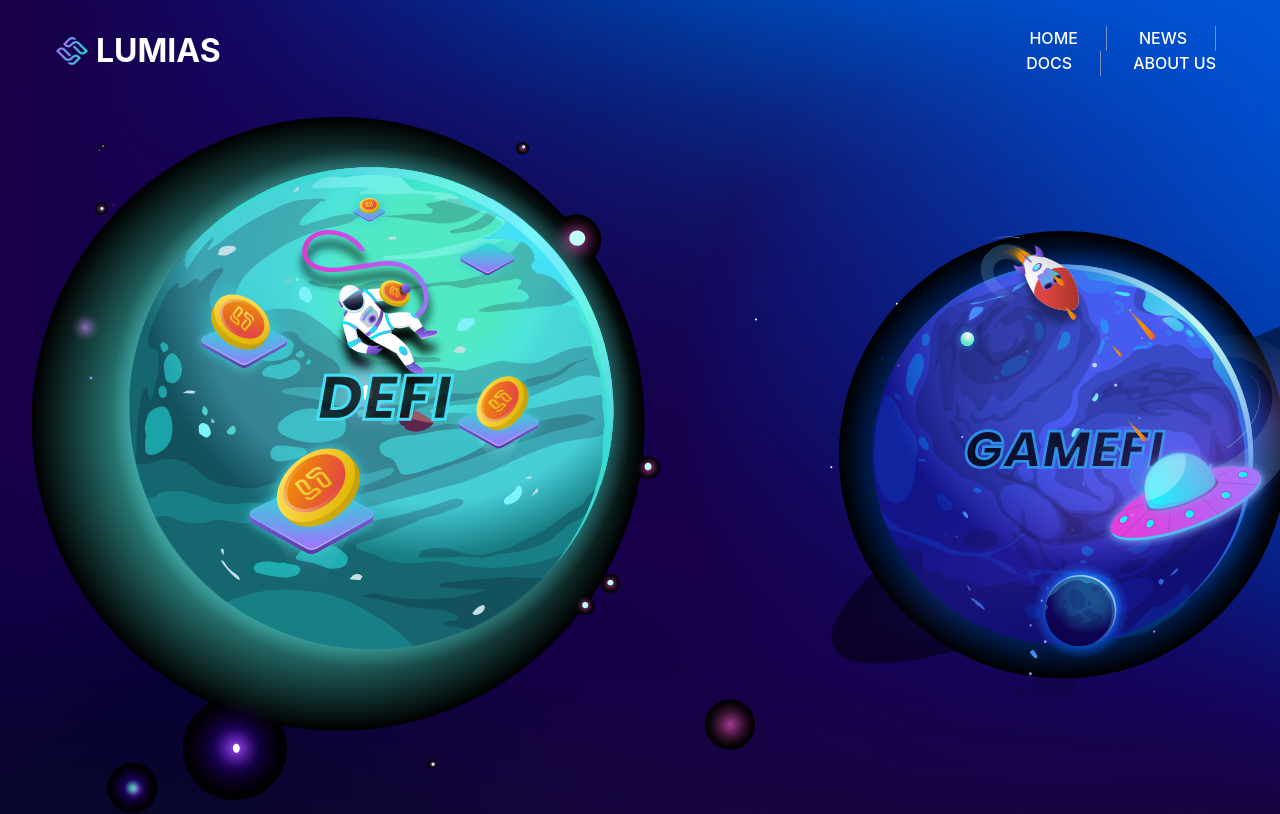
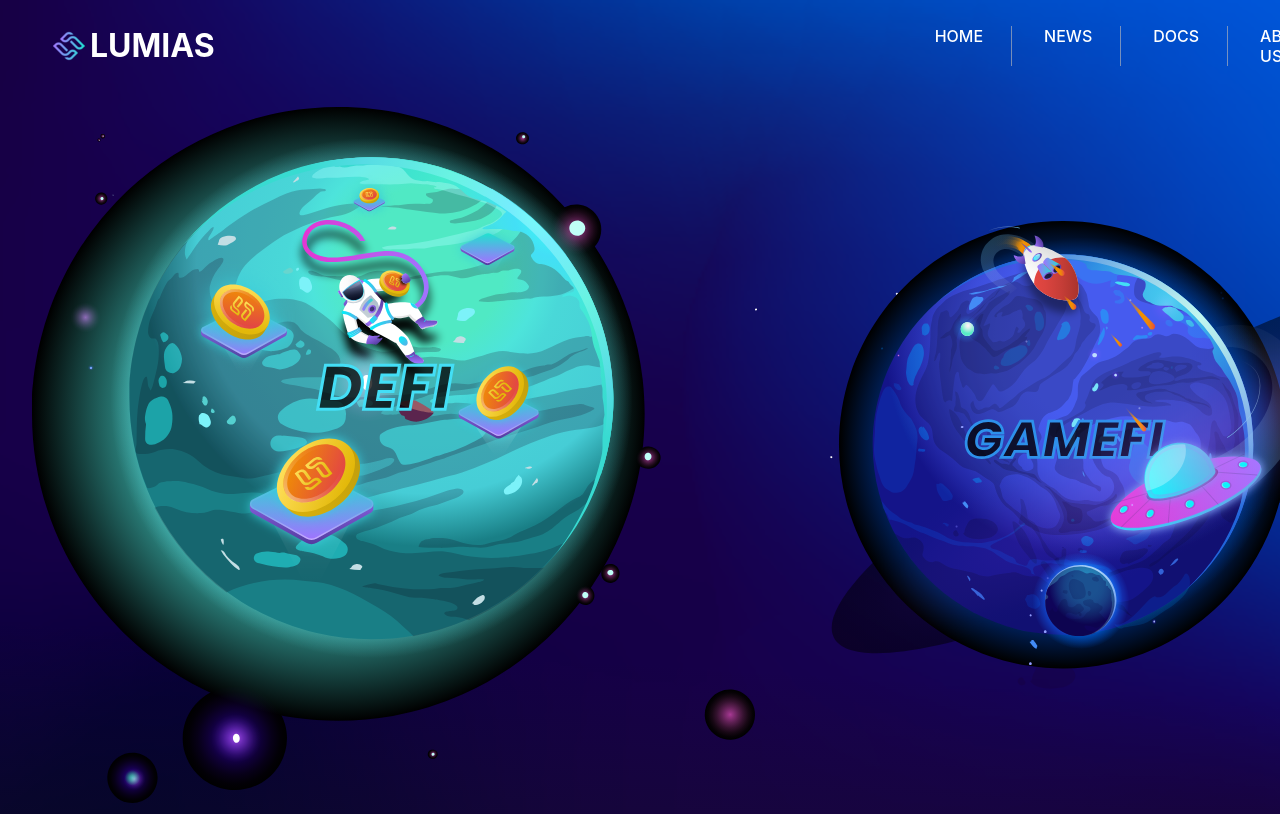
Before and after one commit to Lumias-dev/lumias-frontend, a React (Create React App) app: page / in a window 1280 px wide. Shown: the top 814 px of the page. Built offline with nearby package versions, Linux system fonts and the light colour scheme.

Commit message:
added navbar menu for smaller screens, need more edits

```diff
--- a/package.json
+++ b/package.json
@@ -8,6 +8,7 @@
     "@testing-library/user-event": "^13.5.0",
     "react": "^18.2.0",
     "react-dom": "^18.2.0",
+    "react-icons": "^4.7.1",
     "react-scripts": "5.0.1",
     "web-vitals": "^2.1.4"
   },
--- a/src/components/home/navbar/Navbar.jsx
+++ b/src/components/home/navbar/Navbar.jsx
@@ -1,9 +1,21 @@
 import React from "react";
 import "./navbar.css";
-import mainlogo from "../../../assets/mainlogo.png";
+import { useState } from "react";
+import { RiMenu3Line, RiCloseLine } from "react-icons/ri";
 import mainlogo32x32 from "../../../assets/mainlogo32x32.png";
 
+const Menu = () => (
+  <>
+    {/* create router */}
+    <p>HOME</p>
+    <p>NEWS</p>
+    <p>DOCS</p>
+    <p>ABOUT US</p>
+  </>
+);
+
 const Navbar = () => {
+  const [toggleMenu, setToggleMenu] = useState(false);
   return (
     <div className="navbar">
       <div className="navbar-links">
@@ -11,16 +23,32 @@ const Navbar = () => {
           {/* <img src={mainlogo} alt="mainlogo" /> */}
           <img src={mainlogo32x32} alt="mainlogo" />
         </div>
-        <div className="navbar-links-title">
-          <h1>LUMIAS</h1>
-        </div>
-        <div className="navbar-links-container">
-          {/* create router */}
-          <p>HOME</p>
-          <p>NEWS</p>
-          <p>DOCS</p>
-          <p>ABOUT US</p>
-        </div>
+      </div>
+      <div className="navbar-title">
+        <h1>LUMIAS</h1>
+      </div>
+      <div className="navbar-container">
+        <Menu />
+      </div>
+      <div className="navbar-menu">
+        {toggleMenu ? (
+          <RiCloseLine
+            color="#fff"
+            size={23}
+            onClick={() => setToggleMenu(false)}
+          />
+        ) : (
+          <RiMenu3Line
+            color="#fff"
+            size={23}
+            onClick={() => setToggleMenu(true)}
+          />
+        )}
+        {toggleMenu && (
+          <div className="navbar-links-menu-container scale-up-center">
+            <Menu />
+          </div>
+        )}
       </div>
     </div>
   );
--- a/src/components/home/navbar/navbar.css
+++ b/src/components/home/navbar/navbar.css
@@ -1,46 +1,92 @@
 .navbar {
   display: flex;
-  flex-wrap: wrap;
-  align-items: right;
   padding: 1.6rem 3rem;
+  align-items: center;
 }
 
 .navbar-links {
   display: flex;
   justify-self: flex-start;
-  align-items: center;
 }
 
 .navbar-links-image {
-  padding: 0rem 0.5rem;
   display: flex;
-  justify-content: left;
-  align-items: left;
+  margin: 0px 5px;
 }
 
-.navbar-links-title h1 {
+.navbar-title {
   color: white;
 }
 
-.navbar-links-container {
+.navbar-container {
   display: flex;
-  flex-direction: row;
-  margin-left: 46rem;
-  flex-wrap: wrap;
+  margin-left: 44rem;
+}
+
+.navbar-container p {
   align-items: right;
   justify-content: right;
-}
-
-.navbar-links-container p {
   color: white;
   margin: 0rem 1rem;
   font-weight: 500;
-  line-height: 25px;
-  justify-content: right;
 }
 
-.navbar-links-container p:not(:last-child) {
+.navbar-container p:not(:last-child) {
   border-right: thin solid #bcbaba9f;
   position: relative;
   padding-right: 28px;
 }
+
+.navbar-menu svg {
+  cursor: pointer;
+}
+
+.navbar-links-menu-container {
+  display: flex;
+  justify-content: flex-end;
+  align-items: flex-end;
+  text-align: end;
+  flex-direction: column;
+
+  background: #110d65;
+  padding: 2rem;
+  position: absolute;
+  top: 50px;
+  right: 0;
+  margin-top: 1rem;
+  min-width: 180px;
+  border-radius: 5px;
+  box-shadow: 0 0 5 rgba(0, 0, 0, 0.2);
+}
+
+.navbar-links-menu-container p {
+  margin: 0.8rem 0;
+  color: white;
+}
+
+@media screen and (max-width: 1050px) {
+  .navbar-container {
+    display: flex;
+  }
+  .navbar-menu {
+    display: flex;
+  }
+}
+
+@media screen and (max-width: 700px) {
+  .navbar-container {
+    display: flex;
+  }
+  .navbar {
+    padding: 2rem 4rem;
+  }
+}
+
+@media screen and (max-width: 550px) {
+  .navbar {
+    padding: 2rem;
+  }
+  .navbar-links-menu-container {
+    top: 20px;
+  }
+}
```
Also changed, not shown: 1 other file (tests, documents, lock files or other folders).
